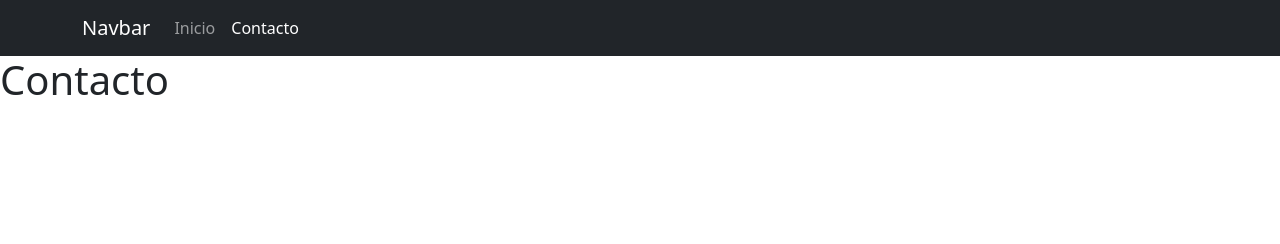
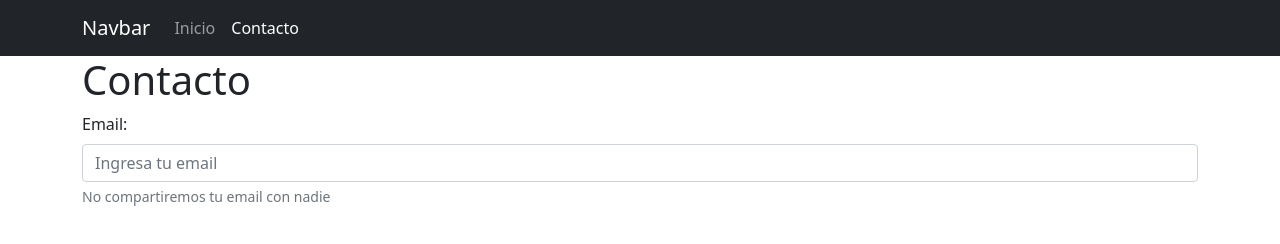
Before and after one commit to BrandonDevU95/Bootstrap5, a plain HTML site: page 05-formulario/contacto.html in a window 1280 px wide. Drawn offline with nearby package versions, Linux system fonts and the light colour scheme.

Commit message:
76 - Primeros pasos con Formulario

```diff
--- a/05-formulario/contacto.html
+++ b/05-formulario/contacto.html
@@ -44,7 +44,22 @@
 				</div>
 			</div>
 		</nav>
-		<h1>Contacto</h1>
+		<div class="container">
+			<h1>Contacto</h1>
+			<form action="">
+				<div class="mb-3">
+					<label for="email" class="form-label">Email:</label>
+					<input
+						type="email"
+						id="email"
+						class="form-control"
+						placeholder="Ingresa tu email"
+						aria-describedby="emailHelp"
+					/>
+					<div class="form-text" id="emailHelp">No compartiremos tu email con nadie</div>
+				</div>
+			</form>
+		</div>
 		<script
 			src="https://cdn.jsdelivr.net/npm/bootstrap@5.0.1/dist/js/bootstrap.bundle.min.js"
 			integrity="sha384-gtEjrD/SeCtmISkJkNUaaKMoLD0//ElJ19smozuHV6z3Iehds+3Ulb9Bn9Plx0x4"
```
